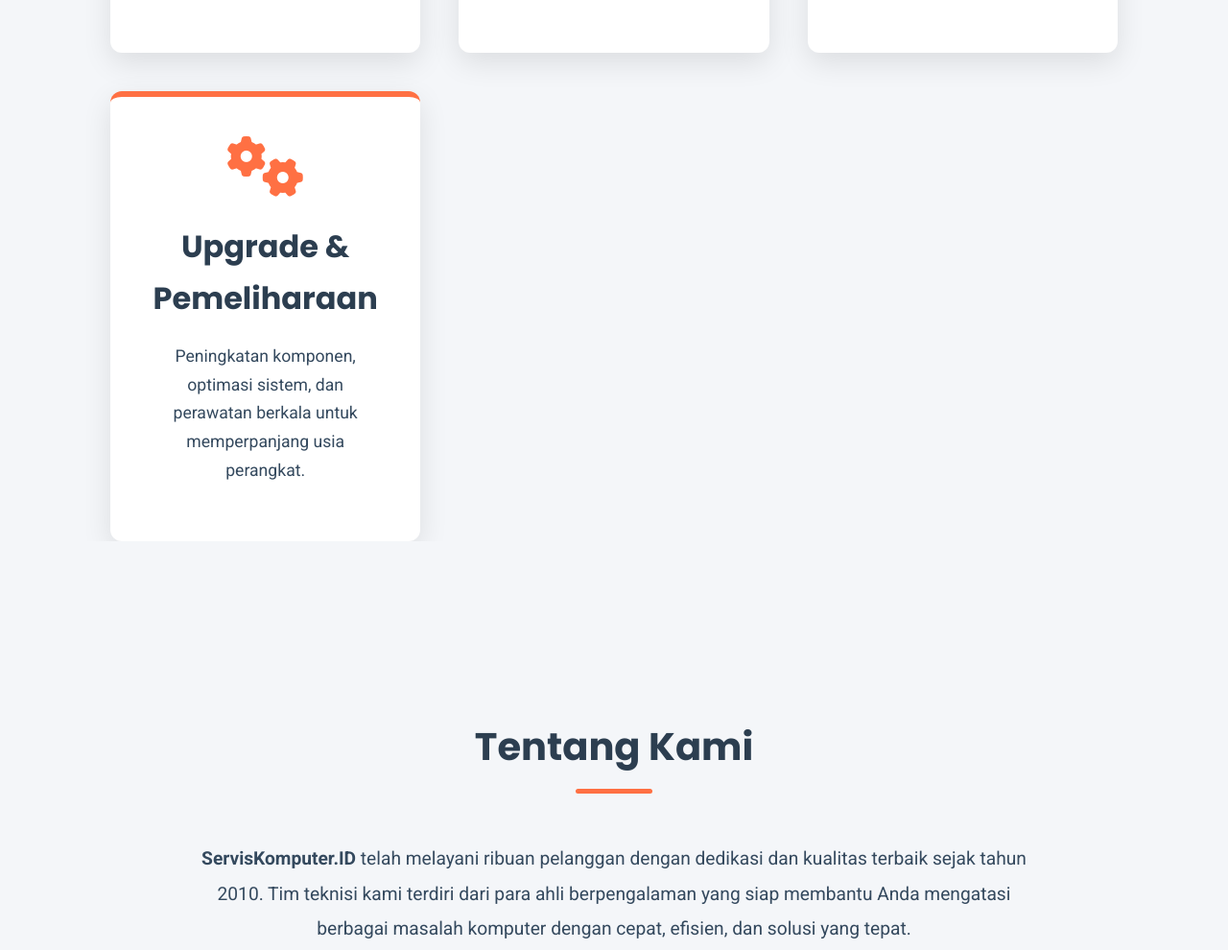
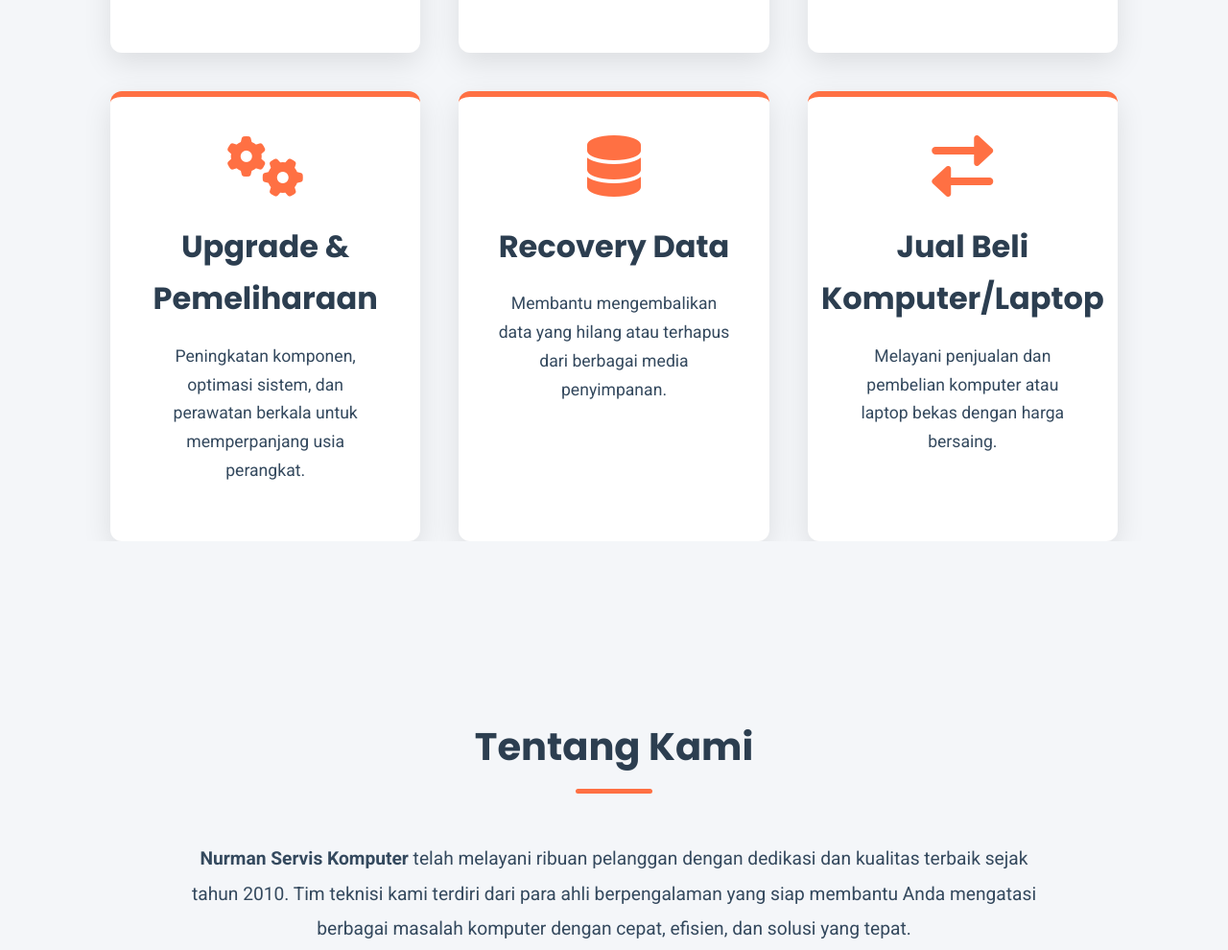
Before and after one commit to nurman1717/nurmanfauzan, a plain HTML site: page index.html in a window 1280 px wide. Shown: the part 1398-2388 px from the top of the page at 96% size. Drawn offline with Linux system fonts and the light colour scheme.

Commit message:
Update index.html

```diff
--- a/index.html
+++ b/index.html
@@ -3,7 +3,7 @@
 <head>
     <meta charset="UTF-8">
     <meta name="viewport" content="width=device-width, initial-scale=1.0">
-    <title>Jasa Servis Komputer Handal - ServisKomputer.ID</title>
+    <title>Jasa Servis Komputer Handal - Nurman Servis Komputer</title>
     <link rel="stylesheet" href="style.css">
     <link rel="preconnect" href="https://fonts.googleapis.com">
     <link rel="preconnect" href="https://fonts.gstatic.com" crossorigin>
@@ -14,7 +14,7 @@
     <header>
         <nav>
             <div class="logo">
-                <h1>ServisKomputer.ID</h1>
+                <h1>Nurman Servis Komputer</h1>
             </div>
             <ul class="nav-links">
                 <li><a href="#home" class="active">Beranda</a></li>
@@ -64,6 +64,16 @@
                         <h3>Upgrade & Pemeliharaan</h3>
                         <p>Peningkatan komponen, optimasi sistem, dan perawatan berkala untuk memperpanjang usia perangkat.</p>
                     </div>
+                    <div class="service-item">
+                        <i class="fas fa-database"></i>
+                        <h3>Recovery Data</h3>
+                        <p>Membantu mengembalikan data yang hilang atau terhapus dari berbagai media penyimpanan.</p>
+                    </div>
+                    <div class="service-item">
+                        <i class="fas fa-exchange-alt"></i>
+                        <h3>Jual Beli Komputer/Laptop</h3>
+                        <p>Melayani penjualan dan pembelian komputer atau laptop bekas dengan harga bersaing.</p>
+                    </div>
                 </div>
             </div>
         </section>
@@ -71,7 +81,7 @@
         <section id="about" class="about">
             <div class="container">
                 <h2>Tentang Kami</h2>
-                <p><strong>ServisKomputer.ID</strong> telah melayani ribuan pelanggan dengan dedikasi dan kualitas terbaik sejak tahun 2010. Tim teknisi kami terdiri dari para ahli berpengalaman yang siap membantu Anda mengatasi berbagai masalah komputer dengan cepat, efisien, dan solusi yang tepat.</p>
+                <p><strong>Nurman Servis Komputer</strong> telah melayani ribuan pelanggan dengan dedikasi dan kualitas terbaik sejak tahun 2010. Tim teknisi kami terdiri dari para ahli berpengalaman yang siap membantu Anda mengatasi berbagai masalah komputer dengan cepat, efisien, dan solusi yang tepat.</p>
                 <p>Kami berkomitmen untuk memberikan layanan yang transparan dan jujur, memastikan setiap pelanggan mendapatkan pengalaman terbaik. Kepuasan Anda adalah prioritas utama kami.</p>
                 <p>Jangan ragu untuk menghubungi kami untuk konsultasi gratis dan temukan solusi terbaik untuk kebutuhan komputer Anda!</p>
             </div>
@@ -97,9 +107,9 @@
                     <button type="submit" class="btn">Kirim Pesan</button>
                 </form>
                 <div class="contact-info">
-                    <p><i class="fas fa-map-marker-alt"></i> Jl. Bunga Harapan No. 45, Kebayoran Baru, Jakarta Selatan</p>
-                    <p><i class="fas fa-phone"></i> +62 812-3456-7890 (WhatsApp Tersedia)</p>
-                    <p><i class="fas fa-envelope"></i> info@serviskomputer.id</p>
+                    <p><i class="fas fa-map-marker-alt"></i> Jl. Pengasinan RT.03/06, Pengasinan, Sawangan, Depok</p>
+                    <p><i class="fas fa-phone"></i> +62 831-5693-3717 (WhatsApp Tersedia)</p>
+                    <p><i class="fas fa-envelope"></i> nurmanfauzan001@gmail.com</p>
                 </div>
             </div>
         </section>
@@ -107,7 +117,7 @@
 
     <footer>
         <div class="container">
-            <p>&copy; 2025 ServisKomputer.ID. Semua Hak Dilindungi.</p>
+            <p>&copy; 2025 Nurmanserviskomputer.id. Semua Hak Dilindungi.</p>
         </div>
     </footer>
 
```
